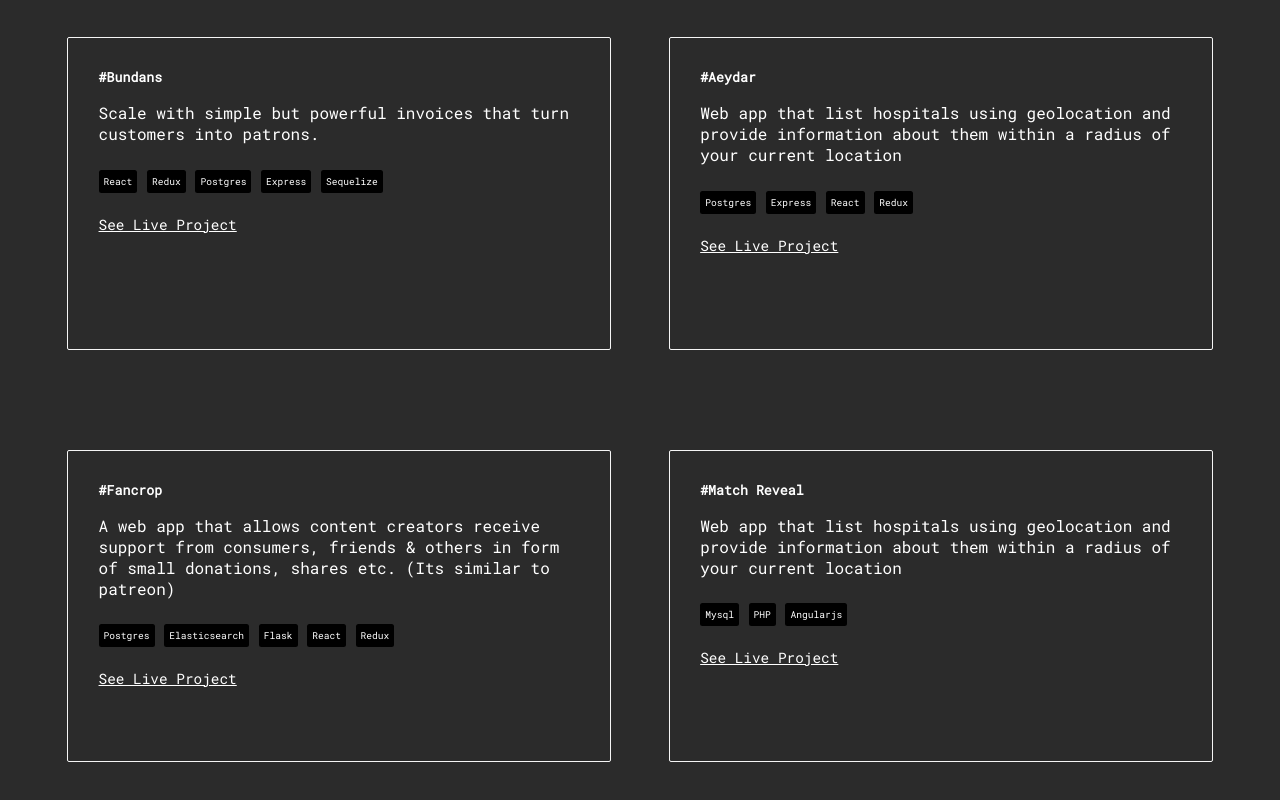
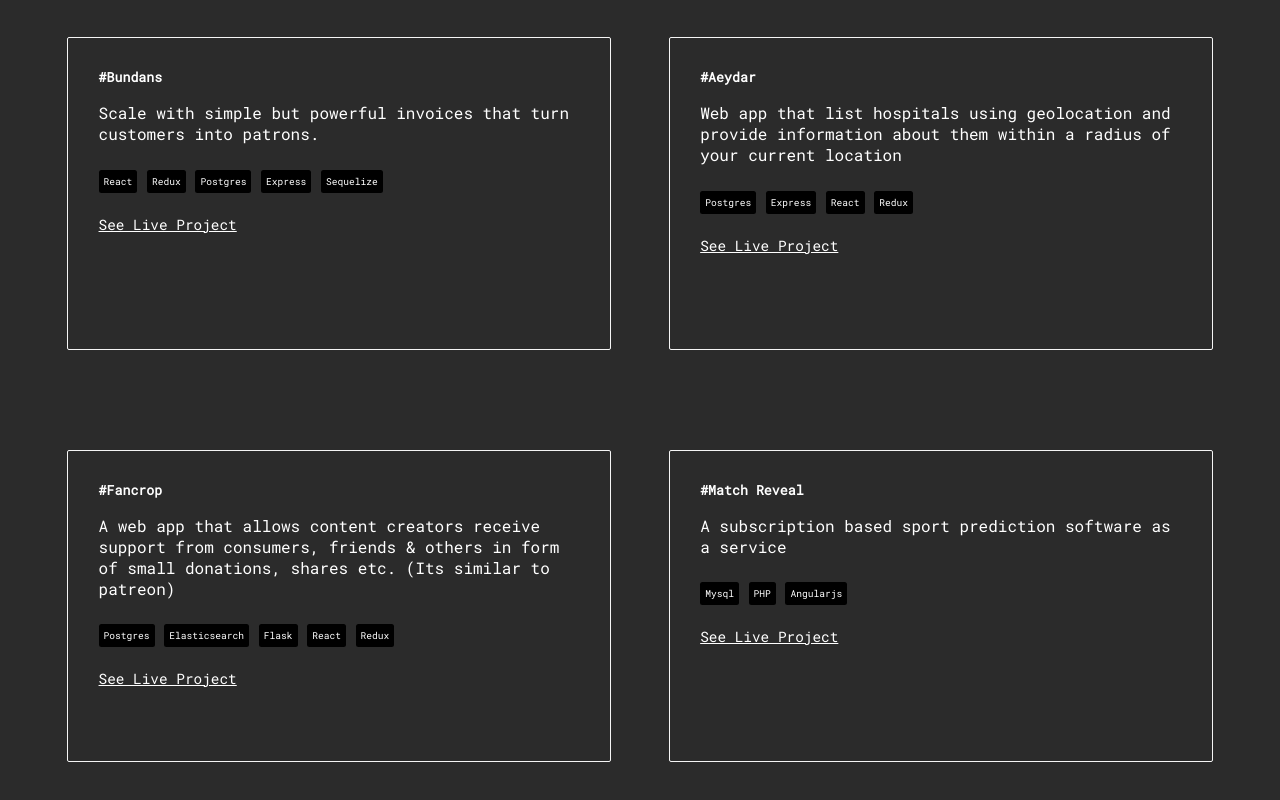
Before and after one commit to webBlaster/my_website, a React (Create React App) app: page / in a window 1280 px wide. Shown: the part 890-1690 px from the top of the page. Built offline with nearby package versions, Linux system fonts and the light colour scheme.

Commit message:
fix: fixed project description duplicate

```diff
--- a/src/components/projects.js
+++ b/src/components/projects.js
@@ -26,8 +26,7 @@ const projectlist = [
   },
   {
     name: "#Match Reveal",
-    description: `Web app that list hospitals using geolocation and provide
-  information about them within a radius of your current location`,
+    description: `A subscription based sport prediction software as a service`,
     technologies: ["Mysql", "PHP", "Angularjs"],
     url: "https://matchreveal.herokuapp.com",
   },
```
